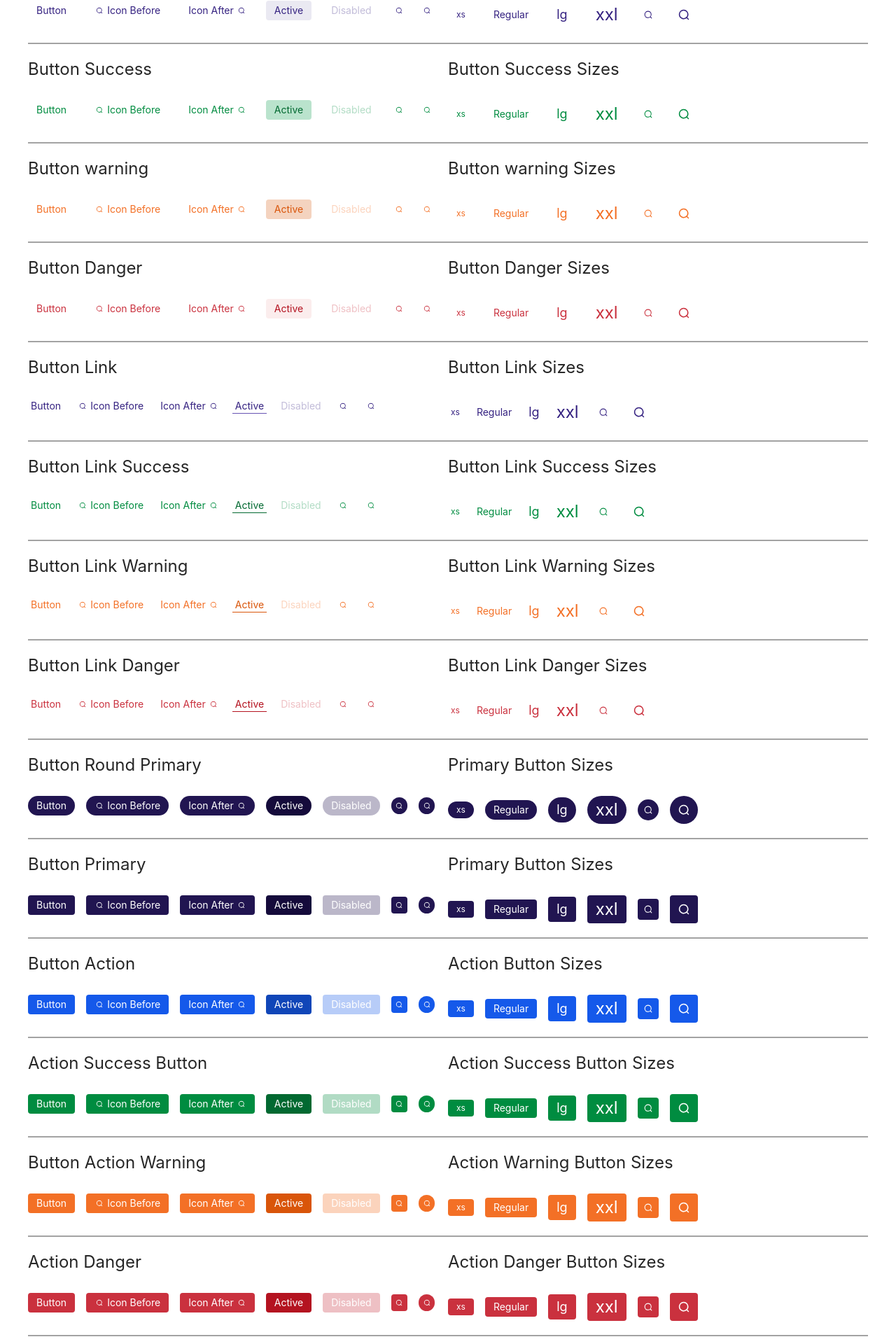
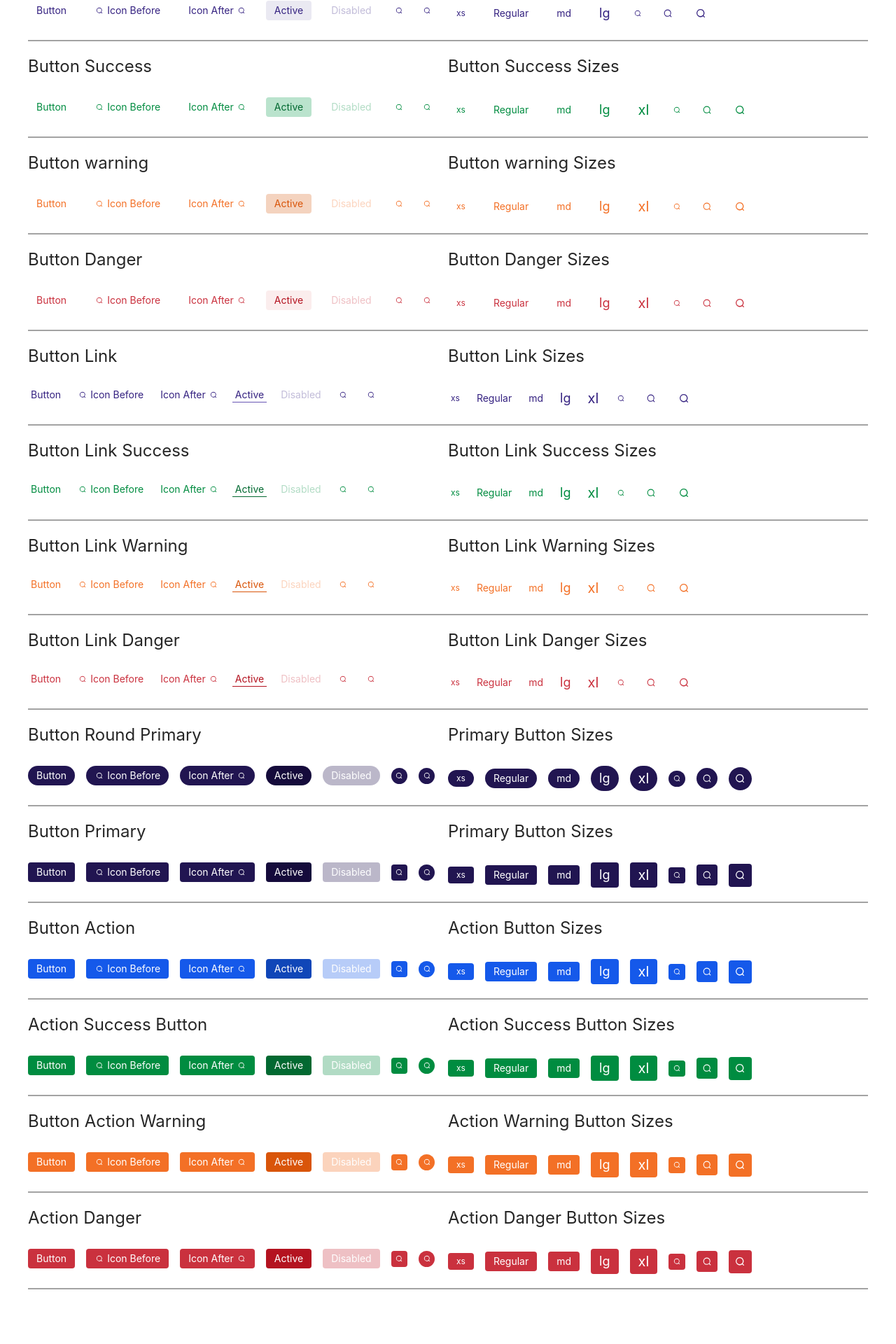
Before and after one commit to raghavd17/tailwindcss-react, a React (Create React App) app: page /Button in a window 1280 px wide. Shown: the part 145-2065 px from the top of the page at 70% size. After the commit the page ends 2027 px from the top, so only its background shows below. Built offline with nearby package versions, Linux system fonts and the light colour scheme.

Commit message:
button all varinats are added

```diff
--- a/src/Components/Button/Button.js
+++ b/src/Components/Button/Button.js
@@ -30,13 +30,16 @@ const Button = () => {
             <div className='cluster items-center'>
                 <button className='btn xs'>xs</button>
                 <button className='btn'>Regular</button>
+                <button className='btn md'>md</button>
+
                 <button className='btn lg'>lg</button>
-
-                <button className='btn xxl'>xxl</button>
+                <button className='btn icon md'>
+                    <IconSearch />
+                </button>
                 <button className='btn icon lg'>
                     <IconSearch />
                 </button>
-                <button className='btn icon xxl'>
+                <button className='btn icon xl'>
                     <IconSearch />
                 </button>
             </div>
@@ -68,13 +71,17 @@ const Button = () => {
             <div className='cluster items-center'>
                 <button className='btn success xs'>xs</button>
                 <button className='btn success'> Regular</button>
+                <button className='btn success md'> md</button>
+
                 <button className='btn success lg'> lg</button>
-
-                <button className='btn success xxl'> xxl</button>
+                <button className='btn success xl'> xl</button>
+                <button className='btn success icon md'>
+                    <IconSearch />
+                </button>
                 <button className='btn success icon lg'>
                     <IconSearch />
                 </button>
-                <button className='btn success icon xxl'>
+                <button className='btn success icon xl'>
                     <IconSearch />
                 </button>
             </div>
@@ -106,13 +113,17 @@ const Button = () => {
             <div className='cluster items-center'>
             <button className='btn warning xs'>xs</button>
                 <button className='btn warning'>Regular</button>
+                <button className='btn warning md'> md</button>
+
                 <button className='btn warning lg'> lg</button>
-
-                <button className='btn warning xxl'> xxl</button>
+                <button className='btn warning xl'> xl</button>
+                <button className='btn warning icon md'>
+                    <IconSearch />
+                </button>
                 <button className='btn warning icon lg'>
                     <IconSearch />
                 </button>
-                <button className='btn warning icon xxl'>
+                <button className='btn warning icon xl'>
                     <IconSearch />
                 </button>
             </div>
@@ -144,13 +155,17 @@ const Button = () => {
             <div className='cluster items-center'>
             <button className='btn danger xs'>xs</button>
                 <button className='btn danger'>Regular</button>
+                <button className='btn danger md'> md</button>
+
                 <button className='btn danger lg'> lg</button>
-
-                <button className='btn danger xxl'> xxl</button>
+                <button className='btn danger xl'> xl</button>
+                <button className='btn danger icon md'>
+                    <IconSearch />
+                </button>
                 <button className='btn danger icon lg'>
                     <IconSearch />
                 </button>
-                <button className='btn danger icon xxl'>
+                <button className='btn danger icon xl'>
                     <IconSearch />
                 </button>
             </div>
@@ -182,13 +197,17 @@ const Button = () => {
             <div className='cluster items-center'>
                 <button className='btn link xs'>xs</button>
                 <button className='btn link'>Regular</button>
+                <button className='btn link md'> md</button>
+
                 <button className='btn link lg'> lg</button>
-
-                <button className='btn link xxl'> xxl</button>
+                <button className='btn link xl'> xl</button>
+                <button className='btn link icon md'>
+                    <IconSearch />
+                </button>
                 <button className='btn link icon lg'>
                     <IconSearch />
                 </button>
-                <button className='btn link icon xxl'>
+                <button className='btn link icon xl'>
                     <IconSearch />
                 </button>
             </div>
@@ -220,13 +239,17 @@ const Button = () => {
             <div className='cluster items-center'>
                 <button className='btn link-success xs'>xs</button>
                 <button className='btn link-success'>Regular</button>
+                <button className='btn link-success md'> md</button>
+
                 <button className='btn link-success lg'> lg</button>
-
-                <button className='btn link-success xxl'> xxl</button>
+                <button className='btn link-success xl'> xl</button>
+                <button className='btn link-success icon md'>
+                    <IconSearch />
+                </button>
                 <button className='btn link-success icon lg'>
                     <IconSearch />
                 </button>
-                <button className='btn link-success icon xxl'>
+                <button className='btn link-success icon xl'>
                     <IconSearch />
                 </button>
             </div>
@@ -258,14 +281,18 @@ const Button = () => {
             <div className='cluster items-center'>
                 <button className='btn link-warning xs'>xs</button>
                 <button className='btn link-warning'>Regular</button>
+                <button className='btn link-warning md'> md</button>
+
                 <button className='btn link-warning lg'> lg</button>
+                <button className='btn link-warning xl'> xl</button>
+                <button className='btn link-warning icon md'>
+                    <IconSearch />
+                </button>
 
-                <button className='btn link-warning xxl'> xxl</button>
                 <button className='btn link-warning icon lg'>
                     <IconSearch />
                 </button>
-
-                <button className='btn link-warning icon xxl'>
+                <button className='btn link-warning icon xl'>
                     <IconSearch />
                 </button>
             </div>
@@ -297,13 +324,17 @@ const Button = () => {
             <div className='cluster items-center'>
                 <button className='btn link-danger xs'>xs</button>
                 <button className='btn link-danger'>Regular</button>
+                <button className='btn link-danger md'> md</button>
+
                 <button className='btn link-danger lg'> lg</button>
-
-                <button className='btn link-danger xxl'> xxl</button>
+                <button className='btn link-danger xl'> xl</button>
+                <button className='btn link-danger icon md'>
+                    <IconSearch />
+                </button>
                 <button className='btn link-danger icon lg'>
                     <IconSearch />
                 </button>
-                <button className='btn link-danger icon xxl'>
+                <button className='btn link-danger icon xl'>
                     <IconSearch />
                 </button>
             </div>
@@ -335,13 +366,17 @@ const Button = () => {
             <div className='cluster items-center'>
                 <button className='[ btn primary ] [ round ] xs'>xs</button>
                 <button className='[ btn primary ] [ round ]'>Regular</button>
+                <button className='[ btn primary ] [ round ] md'> md</button>
+
                 <button className='[ btn primary ] [ round ] lg'> lg</button>
-
-                <button className='[ btn primary ] [ round ] xxl'> xxl</button>
+                <button className='[ btn primary ] [ round ] xl'> xl</button>
+                <button className='[ btn primary ] [ round ] icon md'>
+                    <IconSearch />
+                </button>
                 <button className='[ btn primary ] [ round ] icon lg'>
                     <IconSearch />
                 </button>
-                <button className='[ btn primary ] [ round ] icon xxl'>
+                <button className='[ btn primary ] [ round ] icon xl'>
                     <IconSearch />
                 </button>
             </div>
@@ -372,13 +407,17 @@ const Button = () => {
             <div className='cluster items-center'>
                 <button className='[ btn primary ] xs'>xs</button>
                 <button className='[ btn primary ]'>Regular</button>
+                <button className='[ btn primary ] md'> md</button>
+
                 <button className='[ btn primary ] lg'> lg</button>
-
-                <button className='[ btn primary ] xxl'> xxl</button>
+                <button className='[ btn primary ] xl'> xl</button>
+                <button className='[ btn primary ] icon md'>
+                    <IconSearch />
+                </button>
                 <button className='[ btn primary ] icon lg'>
                     <IconSearch />
                 </button>
-                <button className='[ btn primary ] icon xxl'>
+                <button className='[ btn primary ] icon xl'>
                     <IconSearch />
                 </button>
             </div>
@@ -408,14 +447,18 @@ const Button = () => {
             <div className='cluster items-center'>
                 <button className='btn action xs'>xs</button>
                 <button className='btn action'>Regular</button>
+                <button className='btn action md'> md</button>
+
                 <button className='btn action lg'> lg</button>
+                <button className='btn action xl'> xl</button>
+                <button className='btn action icon md'>
+                    <IconSearch />
+                </button>
 
-                <button className='btn action xxl'> xxl</button>
                 <button className='btn action icon lg'>
                     <IconSearch />
                 </button>
-
-                <button className='btn action icon xxl'>
+                <button className='btn action icon xl'>
                     <IconSearch />
                 </button>
             </div>
@@ -446,13 +489,17 @@ const Button = () => {
             <div className='cluster items-center'>
                 <button className='btn action-success xs'>xs</button>
                 <button className='btn action-success'>Regular</button>
+                <button className='btn action-success md'> md</button>
                 <button className='btn action-success lg'> lg</button>
-                <button className='btn action-success xxl'> xxl</button>
+                <button className='btn action-success xl'> xl</button>
+                <button className='btn action-success icon md'>
+                    <IconSearch />
+                </button>
+
                 <button className='btn action-success icon lg'>
                     <IconSearch />
                 </button>
-
-                <button className='btn action-success icon xxl'>
+                <button className='btn action-success icon xl'>
                     <IconSearch />
                 </button>
             </div>
@@ -483,13 +530,17 @@ const Button = () => {
             <div className='cluster items-center'>
                 <button className='btn action-warning xs'>xs</button>
                 <button className='btn action-warning'>Regular</button>
+                <button className='btn action-warning md'> md</button>
                 <button className='btn action-warning lg'> lg</button>
-                <button className='btn action-warning xxl'> xxl</button>
+                <button className='btn action-warning xl'> xl</button>
+                <button className='btn action-warning icon md'>
+                    <IconSearch />
+                </button>
+
                 <button className='btn action-warning icon lg'>
                     <IconSearch />
                 </button>
-
-                <button className='btn action-warning icon xxl'>
+                <button className='btn action-warning icon xl'>
                     <IconSearch />
                 </button>
             </div>
@@ -520,13 +571,17 @@ const Button = () => {
             <div className='cluster items-center'>
                 <button className='btn action-danger xs'>xs</button>
                 <button className='btn action-danger'>Regular</button>
+                <button className='btn action-danger md'> md</button>
+
                 <button className='btn action-danger lg'> lg</button>
-
-                <button className='btn action-danger xxl'> xxl</button>
+                <button className='btn action-danger xl'> xl</button>
+                <button className='btn action-danger icon md'>
+                    <IconSearch />
+                </button>
                 <button className='btn action-danger icon lg'>
                     <IconSearch />
                 </button>
-                <button className='btn action-danger icon xxl'>
+                <button className='btn action-danger icon xl'>
                     <IconSearch />
                 </button>
             </div>
```
